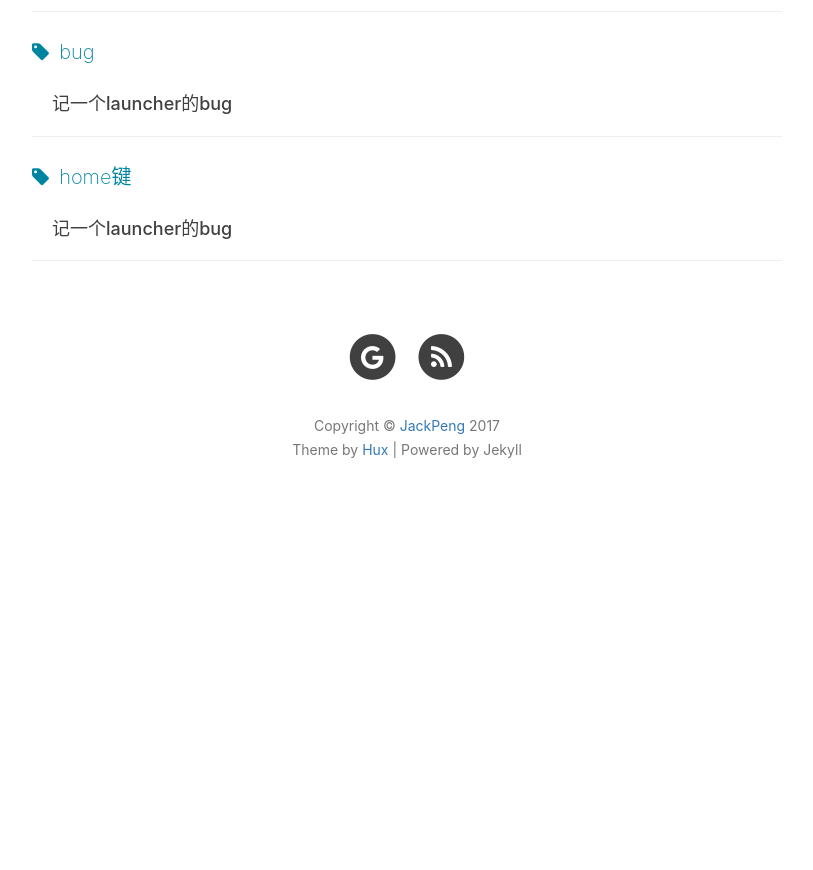
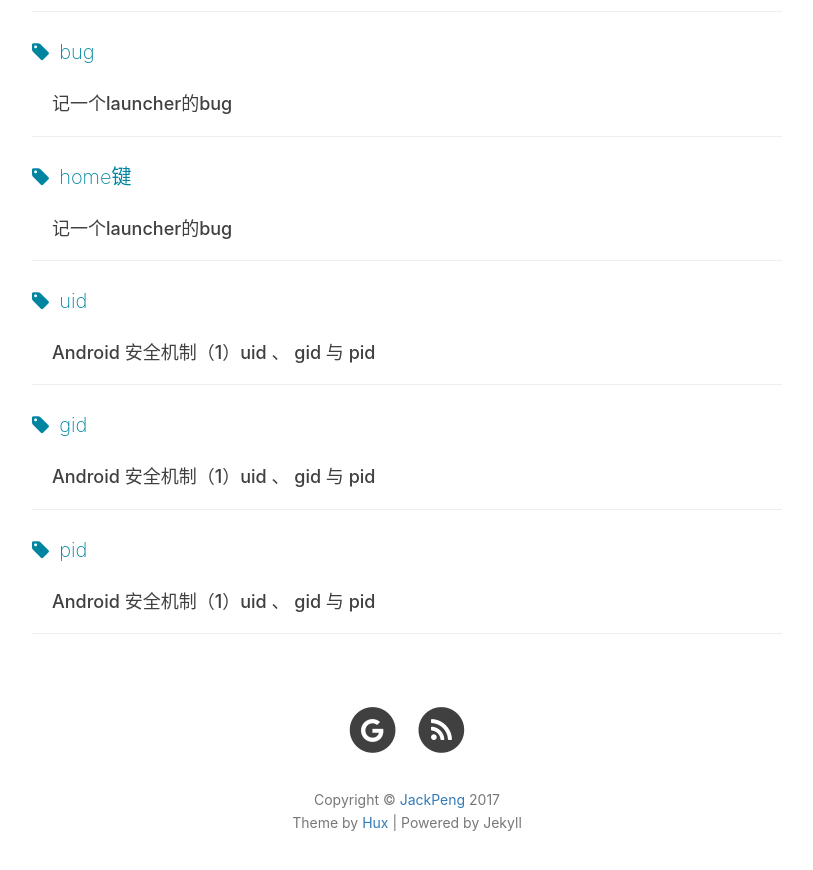
Before and after one commit to yuanfentiank789/yuanfentiank789.github.io, a Jekyll site: the page built from tags.html, in a window 1280 px wide and 900 px high, scrolled down 31824 px. Shown: the top 870 px of the window, without its empty margins (233-1046 px from the left). Built offline with Jekyll 4.4.1, drawn with Linux system fonts in a browser that asks for light colours; nearby versions of some CDN libraries; comment, search, counter and statistics services are not loaded; before the commit the page ends 32351 px from its top, so only the background shows below that.

Commit message:
update
update

```diff
--- /dev/null
+++ b/_posts/2016-12-31-security1.md
@@ -0,0 +1,90 @@
+---
+
+layout: post
+title:  "Android 安全机制（1）uid 、 gid 与 pid"
+date:   2016-12-31 1:05:00
+catalog:  true
+tags:
+
+   - uid
+   - gid
+   - pid
+
+---
+
+<div id="article_content" class="article_content">
+
+<h2><a name="t0"></a>1、概述<span style="font-size:12px">&nbsp;</span></h2>
+<div>&nbsp; &nbsp; &nbsp; Android 安全机制来源于Linux，并且以Linux权限管理为基础，要了解Android的安全机制，需要从linux中的安全机制了解开始，而用户的权限管理又是linux安全机制的最基本的一个组成</div>
+<div><br>
+</div>
+<h2><a name="t1"></a>2、linux中的用户（UID）、组（GID）、进程（PID)</h2>
+<div>&nbsp; &nbsp; &nbsp; 在 Linux 中，一个用户 UID 标示一个给定用户。Linux系统中的用户(UID)分为3类，即普通用户、根用户、系统用户。<br>
+</div>
+<div><br>
+</div>
+<div>&nbsp; &nbsp; &nbsp; 普通用户是指所有使用Linux系统的真实用户，这类用户可以使用用户名及密码登录系统。Linux有着极为详细的权限设置，所以一般来说普通用户只能在其家目录、系统临时目录或其他经过授权的目录中操作，以及操作属于该用户的文件。通常普通用户的UID大于500，因为在添加普通用户时，系统默认用户ID从500开始编号。<br>
+&nbsp; &nbsp; &nbsp; 根用户也就是root用户，它的ID是0，也被称为超级用户，root账户拥有对系统的完全控制权：可以修改、删除任何文件，运行任何命令。所以root用户也是系统里面最具危险性的用户，root用户甚至可以在系统正常运行时删除所有文件系统，造成无法挽回的灾难。所以一般情况下，使用root用户登录系统时需要十分小心。<br>
+&nbsp; &nbsp; &nbsp; 系统用户是指系统运行时必须有的用户，但并不是指真实的使用者。比如在RedHat或CentOS下运行网站服务时，需要使用系统用户apache来运行httpd进程，而运行MySQL数据库服务时，需要使用系统用户mysql来运行mysqld进程。在RedHat或CentOS下，系统用户的ID范围是1~499。下面给出的示例显示的是目前系统运行的进程，第一列是运行该进程的用户。</div>
+<div><br>
+</div>
+<div>&nbsp; &nbsp; &nbsp; &nbsp;组(GID)又是什么呢？事实上，在Linux下每个用户都至少属于一个组。举个例子：每个学生在学校使用学号来作为标识，而每个学生又都属于某一个班级，这里的学号就相当于UID，而班级就相当于GID。当然了，每个学生可能还会同时参加一些兴趣班，而每个兴趣班也是不同的组。也就是说，每个学生至少属于一个组，也可以同时属于多个组。在Linux下也是一样的道理。<br>
+</div>
+<div><br>
+</div>
+<h2><a name="t2"></a>3、linux中进程的用户管理 （PID与UID、GID的关系）</h2>
+&nbsp; &nbsp; &nbsp; 每个进程都拥有真实的用户、组（uid、gid），有效的用户、组（euid、egid），保存的设置用户、组（suid、sgid），还有linux中专门用于文件存储存取的用户、组id（fsuid、fsgid对于unix系统没有这两个fields）。现说明进程中每种类型用户的功能：<br>
+<br>
+&nbsp; &nbsp; &nbsp; （1）真实的用户、组（uid、gid）：进程的真正所有者。每当用户在shell终端登录时，都会将登录用户作为登录进程的真正所有者。通过getuid来获得进程的真正用户所有者，修改进程的真正用户所有者可以通过setuid、seteuid、setresuid、setreuid。<br>
+<br>
+&nbsp; &nbsp; &nbsp; （2）有效的用户、组（euid、egid）：进程的有效用户、组。进程所执行各种操作所允许的权限（process credentials）是依据进程的有效用户来判断的，（在linux系统中（内核2.4以上）又引入了一个新的进程权限管理模型process capabilities，通过process capabilities来确定进程所允许的各种操作[可参看《深入理解linux内核》table 20-3]）。通过geteuid来获得进程的有效用户，修改进程的有效用户可以通过setuid、seteuid、setresuid、setreuid、seteuid。<br>
+<br>
+&nbsp; &nbsp; &nbsp; （3）文件系统的用户、组（fsuid、fsgid）：用于进行文件访问的用户、组，这是linux系统中新引入的一类用户、组，对于unix系统文件的访问是通过euid来判断，没有函数获得进程的fsuid，用于修改有效用户的函数都会同时修改fsuid，如果要单独修改fsuid，而不修改euid，可以调用setfsuid。<br>
+<br>
+<p>&nbsp; &nbsp; &nbsp; （4）保存的设置用户、组（suid、sgid）：保存的设置用户、组。进程中该类型的用户、组主要的用处是用于还原有效用户，观察到对于非超级用户用于修改有效用户的各个函数setuid、seteuid、setresuid、setreuid、seteuid普遍有一个前提条件就是如果修改后的有效用户是原先的suid则允许修改，利用这一点，进程可以修改有效用户到一个新用户，然后还原到原来的值（原来的值保存在保存设置的用户）。通过getresuid来获得进程的真实用户、有效用户、保存的设置用户。</p>
+<p><br>
+</p>
+<h2><a name="t3"></a>4、Android 系统中的UID、GID、GIDS与PID</h2>
+<p>&nbsp; &nbsp; &nbsp; &nbsp; 在 <a href="http://lib.csdn.net/base/android" class="replace_word" title="Android知识库" target="_blank" style="color:#df3434; font-weight:bold;">Android</a> 上，一个用户 UID 标示一个应用程序。应用程序在安装时被分配用户 UID，应用程序在设备上的存续期间内，用户 UID 保持不变。对于普通的应用程序，GID即等于UID。</p>
+<p>&nbsp; &nbsp; &nbsp; &nbsp; GIDS 是由框架在 Application 安装过程中生成，与 Application 申请的具体权限相关。 如果 Application 申请的相应的 permission 被 granted ，而且有对应的GIDS， 那么 这个Application 的 gids 中将 包含这个 gids。记住权限(GIDS)是关于允许或限制应用程序（而不是用户）访问设备资源。</p>
+<p>&nbsp; &nbsp; &nbsp; &nbsp; Android 使用沙箱的概念来实现应用程序之间的分离和权限，以允许或拒绝一个应用程序访问设备的资源，比如说文件和目录、网络、传感器和 API。为此，Android 使用一些 <a href="http://lib.csdn.net/base/linux" class="replace_word" title="Linux知识库" target="_blank" style="color:#df3434; font-weight:bold;">Linux</a> 实用工具（比如说进程级别的安全性、与应用程序相关的用户和组 ID，以及权限），来实现应用程序被允许执行的操作。<br>
+</p>
+<p><span style="font-family:verdana,sans-serif; font-size:13px; line-height:19.5px">图 1. 两个 Android 应用程序，各自在其自己的基本沙箱或进程上</span><br>
+</p>
+<p><img src="http://www.ibm.com/developerworks/cn/xml/x-androidsecurity/fig01.gif" alt="图：两个 Android 应用程序，各自在其自己的基本沙箱或进程上（具有不同的用户 ID）"><br>
+</p>
+<p><br>
+</p>
+<p>&nbsp; &nbsp; &nbsp; &nbsp; Android 应用程序运行在它们自己的 Linux 进程上，并被分配一个惟一的用户 ID。默认情况下，运行在基本沙箱进程中的应用程序没有被分配权限，因而此类应用程序访问系统或资源受到限制，Android 应用程序只能通过应用程序的 manifest 文件请求权限。<br>
+<br>
+&nbsp; &nbsp; &nbsp; &nbsp; 不同的应用程序可以运行在相同的进程中。对于此方法，首先必须使用相同的私钥签署这些应用程序，然后必须使用 manifest 文件给它们分配相同的 Linux 用户 ID，这通过用相同的值/名定义 manifest 属性 android:sharedUserId 来做到，从而共享对其数据和代码的访问，如图2所示<br>
+</p>
+<p>图 2. 两个 Android 应用程序，运行在同一进程上<br>
+</p>
+<p><img src="http://www.ibm.com/developerworks/cn/xml/x-androidsecurity/fig02.gif" alt="图：两个 Android 应用程序，运行在同一进程上（具有相同的数字签名和相同的 Linux 用户 ID）"><br>
+</p>
+<p><br>
+</p>
+<p><br>
+</p>
+<h2><a name="t4"></a>5、总结</h2>
+<p>在 Android 上，一个应用程序只有一个UID，当然多个应用程序也可以共享一个UID。<br>
+</p>
+<p>对 于普通应用程序来说， gid 等于 uid 。由于每个应用程序之间的 uid 和 gid 都不相同， 因此不管是 native 层还是 <a href="http://lib.csdn.net/base/javase" class="replace_word" title="Java SE知识库" target="_blank" style="color:#df3434; font-weight:bold;">Java</a> 层都能够达到保护私有数据的作用 。<br>
+</p>
+<p>一个GIDS相当于一个权限的集合，一个UID可以关联GIDS，表明该UID拥有多种权限</p>
+<p>一个进程就是host应用程序的沙箱，里面一般有一个UID和多个GIDS，每个进程只能访问UID的权限范围内的文件和GIDs所允许访问的接口，构成了Android最基本的安全基础。</p>
+<p>后续还会介绍 <a target="_blank" href="http://blog.csdn.net/vshuang/article/details/44001661">
+Android Permission权限控制机制</a>、Android 签名机制、Selinux Android 。</p>
+<p><br>
+</p>
+<h2><a name="t5"></a>6、参考文献</h2>
+<p>1、http://blog.csdn<a href="http://lib.csdn.net/base/dotnet" class="replace_word" title=".NET知识库" target="_blank" style="color:#df3434; font-weight:bold;">.NET</a>/nuoline/article/details/8610811</p>
+<p>2、http://book.51cto.com/art/201401/427710.htm</p>
+<p>3、http://www.educity.cn/wenda/174474.html</p>
+<p>4、http://www.cnblogs.com/zhiyinjixu/articles/2252371.html</p>
+<p><br>
+</p>
+
+
+</div>
```
Also changed, not shown: _posts/2016-06-20-sychronize.md (+2 -2 lines).
